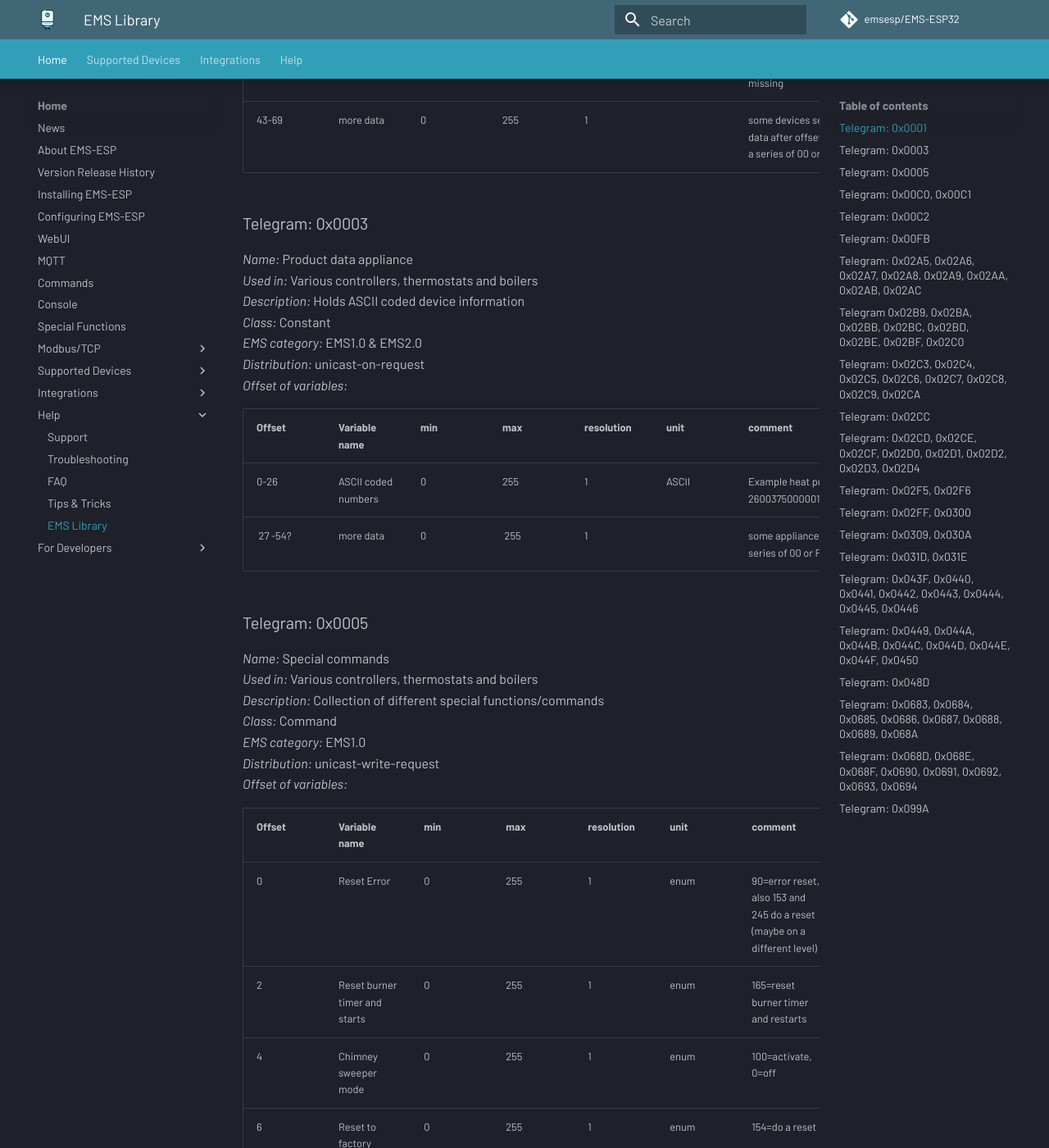
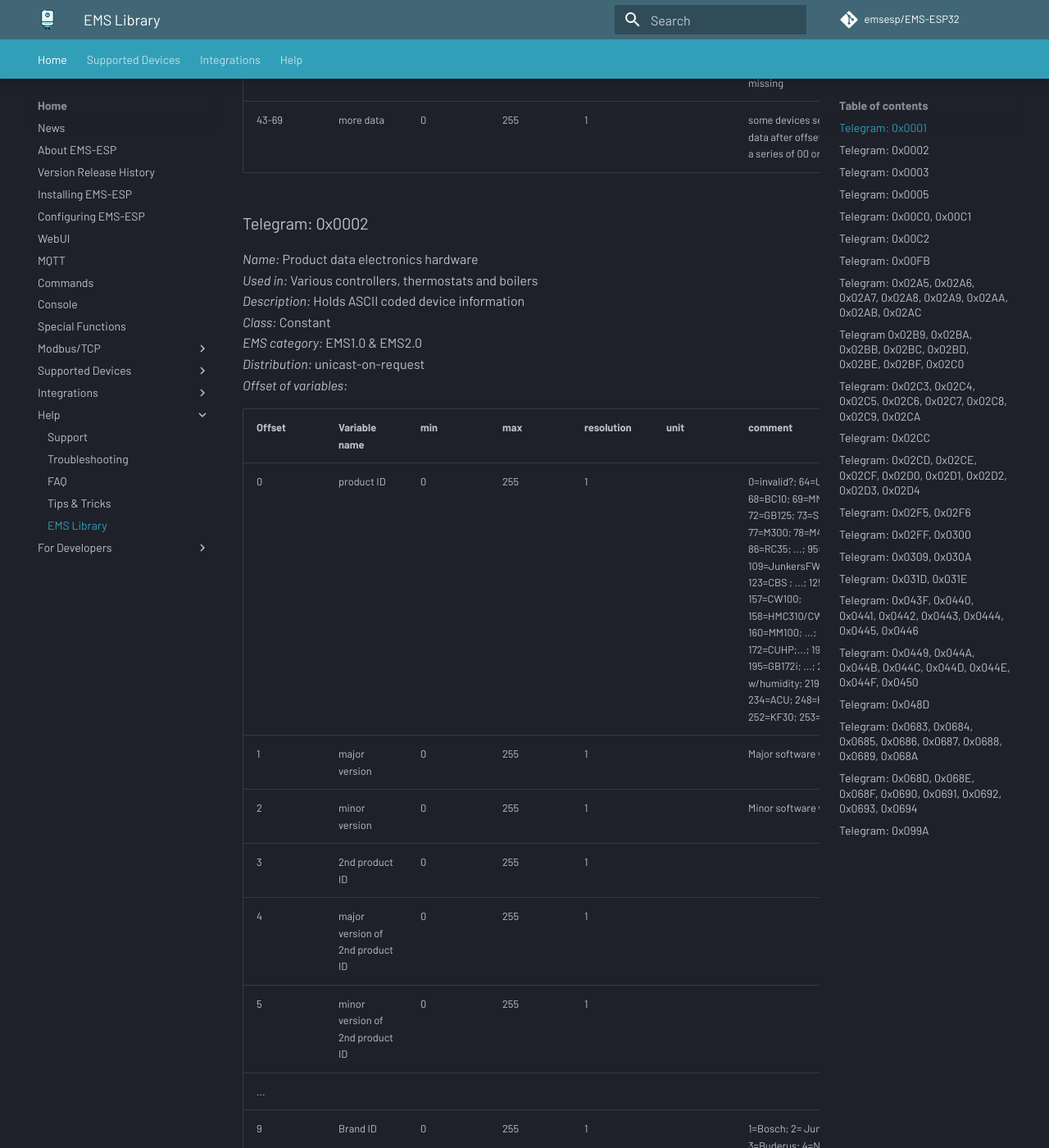
Before and after one commit to emsesp/docs, an MkDocs documentation site: the page built from docs/ems-library.md, in a window 1280 px wide and 1400 px high, scrolled down 858 px. Shown: the whole window at 82% size. Built offline with MkDocs 1.6.1 and Material for MkDocs 9.7.7, drawn with Linux system fonts in a browser that asks for light colours; comment, search, counter and statistics services are not loaded; some of the changed text lies outside the part shown.

Commit message:
Added telegram 0x0002

```diff
--- a/docs/ems-library.md
+++ b/docs/ems-library.md
@@ -19,6 +19,28 @@ Please contribute, content is in [Markdown](https://www.markdownguide.org/cheat-
 | 0-26 | ASCII coded numbers | 0 | 255 | 1 | ASCII | Sequence of numbers. Examples: HMC310 25303763146288737718903, RC100.2 H 05704801002367738112973, MX300 25303394051798738806124 |
 | 27-42 | Product name ASCII coded | 0 | 255 | 1 | ASCII | it should be \0 terminated, but is not always. i.e. Heat Pump responds with 43 55 48 50 = "CUHP", but \0 is missing |
 | 43-69 | more data | 0 | 255 | 1 | | some devices send more data after offset 43. Either a series of 00 or FF |
+
+### Telegram: 0x0002
+
+*Name:* Product data electronics hardware
+*Used in:* Various controllers, thermostats and boilers
+*Description:* Holds ASCII coded device information
+*Class:* Constant
+*EMS category:* EMS1.0 & EMS2.0
+*Distribution:* unicast-on-request
+*Offset of variables:*
+
+| Offset | Variable name | min | max | resolution | unit | comment |
+| --- | --- | --- | --- | --- | --- | ---|
+| 0 | product ID | 0 | 255 | 1 | | 0=invalid?; 64=UBA3; ... ; 68=BC10; 69=MM10; ...; 72=GB125; 73=SM10; ...; 77=M300; 78=M400; ...; 86=RC35; ...; 95=HT3; 109=JunkersFW100; ...; 123=CBS ; ...; 125=MX25; 157=CW100; 158=HMC310/CW400/RC310; 160=MM100; ...; 172=CUHP;...; 190=BC10; ...; 195=GB172i; ...; 200=Sensor w/humidity; 219=WS170 234=ACU; 248=HM200; 252=KF30; 253=HMI800; ....|
+| 1 | major version | 0 | 255 | 1 | | Major software version |
+| 2 | minor version | 0 | 255 | 1 | | Minor software version |
+| 3 | 2nd product ID | 0 | 255 | 1 | | |
+| 4 | major version of 2nd product ID | 0 | 255 | 1 | | |
+| 5 | minor version of 2nd product ID | 0 | 255 | 1 | | |
+| ... | | | | | | |
+| 9 | Brand ID | 0 | 255 | 1 | | 1=Bosch; 2= Junkers; 3=Buderus; 4=Nefit; ...; 13=IVT;
+
 
 ### Telegram: 0x0003
 
```
